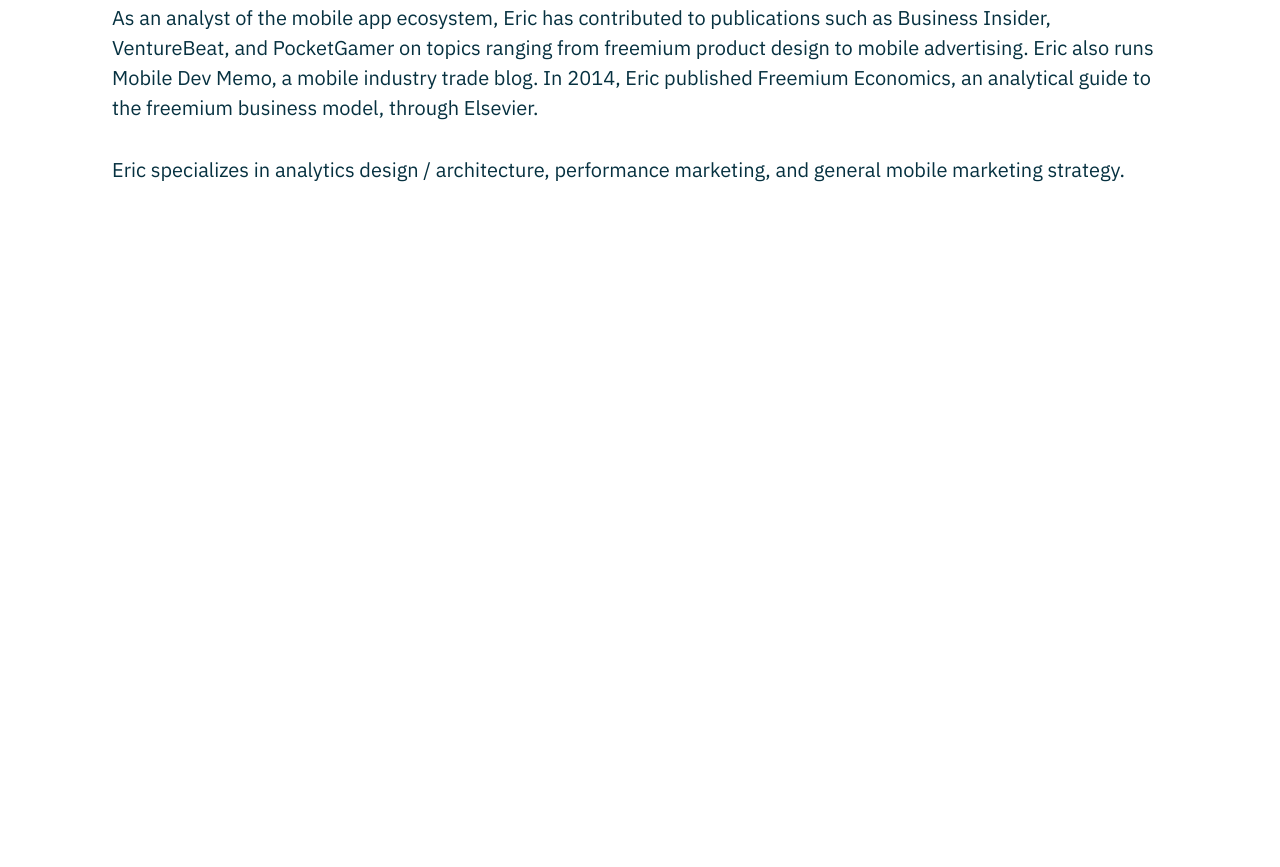
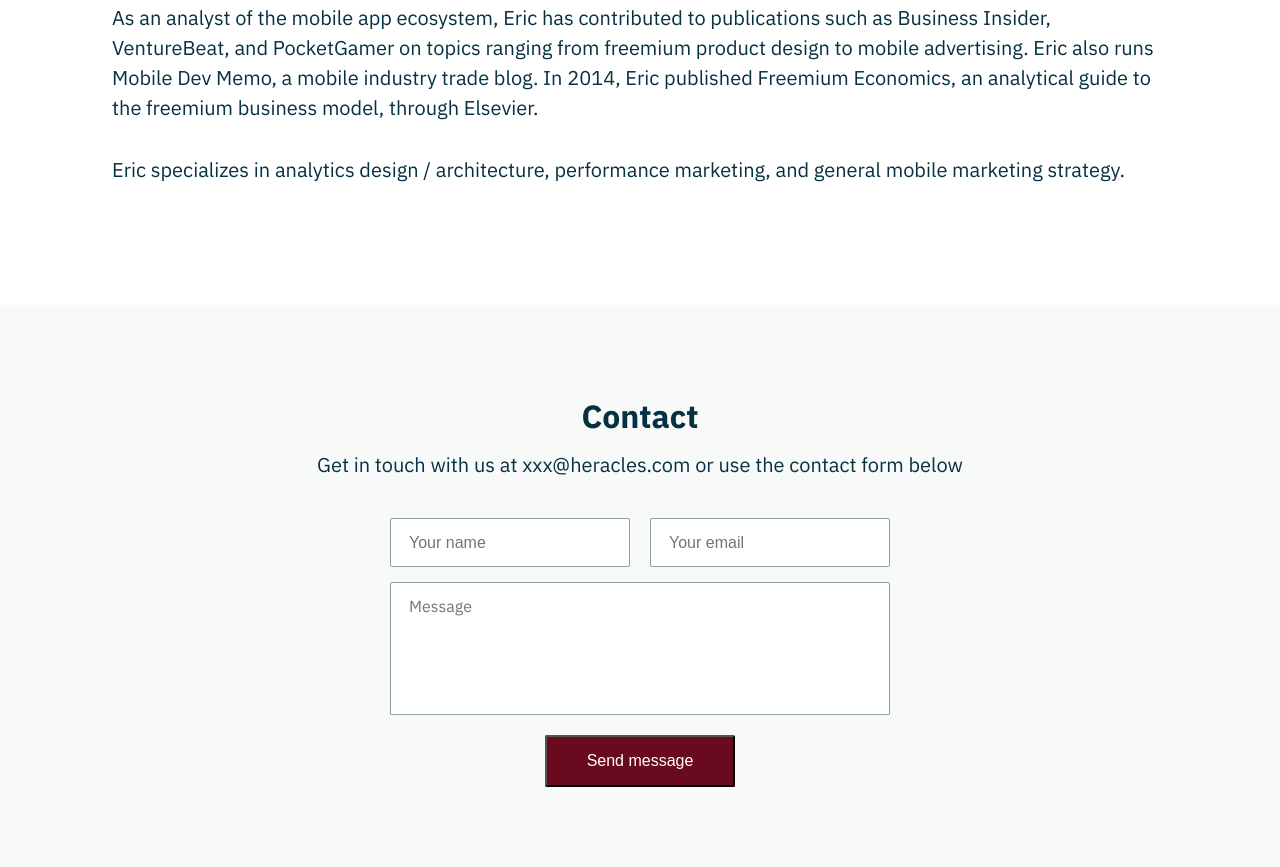
Before and after one commit to hubertstrawa/heracles-website, a website: page index.html in a window 1280 px wide. Shown: the part 3136-4003 px from the top of the page. Before the commit the page ends 3452 px from the top, so only its background shows below. Drawn offline with Linux system fonts and the light colour scheme.

Commit message:
adding a contact section

```diff
--- a/index.html
+++ b/index.html
@@ -153,10 +153,57 @@
               an analytical guide to the freemium business model, through
               Elsevier.
             </p>
-            <p class="mb-medium">
+            <p class="mb-xxl">
               Eric specializes in analytics design / architecture, performance
               marketing, and general mobile marketing strategy.
             </p>
+          </div>
+        </div>
+      </section>
+      <section class="contact">
+        <div class="contact__box">
+          <h2 class="contact__box--header">Contact</h2>
+          <p class="contact__box--text">
+            Get in touch with us at xxx@heracles.com or use the contact form
+            below
+          </p>
+          <div>
+            <form action="#" class="contact__form">
+              <div>
+                <input
+                  type="text"
+                  class="contact__form--input"
+                  placeholder="Your name"
+                  id="name"
+                  required
+                />
+                <label for="name" class="contact__form--label">
+                  Your name
+                </label>
+
+                <input
+                  type="email"
+                  class="contact__form--input"
+                  placeholder="Your email"
+                  id="email"
+                  required
+                />
+                <label for="email" class="contact__form--label">
+                  Your email
+                </label>
+              </div>
+              <textarea
+                id="message"
+                class="contact__form--message"
+                placeholder="Message"
+                cols="30"
+                rows="5"
+                required
+              ></textarea>
+              <label for="message">Message</label>
+
+              <button class="btn contact__form--btn">Send message</button>
+            </form>
           </div>
         </div>
       </section>
--- a/sass/_base.scss
+++ b/sass/_base.scss
@@ -35,7 +35,7 @@
   /* prettier-ignore */
   grid-template-columns: [full-start] 1fr [center-start] repeat(12, [col-start] minmax(min-content, 7.7rem) [col-end]) [center-end] 1fr [full-end];
   grid-column-gap: 1.2rem;
-  grid-template-rows: calc(50.8rem + 8rem) 40rem 40rem min-content 150rem;
+  grid-template-rows: calc(50.8rem + 8rem) 40rem 40rem min-content min-content min-content;
 }
 
 // UTILITIES
@@ -49,6 +49,10 @@
 
 .mb-large {
   margin-bottom: 4.5rem;
+}
+
+.mb-xxl {
+  margin-bottom: 12rem;
 }
 
 .btn {
--- a/sass/_contact.scss
+++ b/sass/_contact.scss
@@ -0,0 +1,131 @@
+.contact {
+  grid-column: full-start / full-end;
+  background-color: $color-bg;
+  display: flex;
+  justify-content: center;
+  //   align-content: center;
+  align-items: center;
+
+  &__box {
+    width: 55%;
+    color: $color-nav;
+    text-align: center;
+    margin-top: 9rem;
+
+    &--header {
+      font-weight: 700;
+      font-size: 3.2rem;
+      line-height: 4.2rem;
+      margin-bottom: 1.5rem;
+    }
+
+    &--text {
+      font-size: 2rem;
+      line-height: 2.6rem;
+    }
+
+    & > div {
+      .contact__form {
+        margin-top: 2rem;
+        color: #8ea2a9;
+        display: flex;
+        // border: 2px solid green;
+        flex-direction: column;
+        margin: 4rem auto 8rem auto;
+        width: 50rem;
+
+        & > div:first-child {
+          justify-content: center;
+          display: flex;
+          //   border: 2px solid brown;
+
+          @media only screen and (max-width: $bp-small) {
+            flex-direction: column;
+            width: 60%;
+            border: 2px solid red;
+          }
+
+          & > :first-child {
+            margin-right: auto;
+          }
+        }
+
+        &--input {
+          //   padding: 1.7rem 5.3rem;
+          padding: 1.3rem 1.8rem;
+          width: 24rem;
+          background: #ffffff;
+          border: 1px solid rgba(30, 69, 83, 0.5);
+          border-radius: 2px;
+          //   margin: 0 1rem 1rem 0;
+          font-size: 1.6rem;
+          line-height: 2.1rem;
+          transition: all 0.3s;
+
+          @media only screen and (max-width: $bp-small) {
+            width: 100%;
+            &:first-child {
+              margin-bottom: 1.5rem;
+            }
+          }
+
+          &:focus {
+            outline: none;
+            box-shadow: 0 1rem 2rem rgba(#000, 0.1);
+            border-bottom: 3px solid #55c57a;
+          }
+
+          &:focus:invalid {
+            border-bottom: 3px solid #fc4f35;
+          }
+        }
+        &--message {
+          resize: none;
+          background: #ffffff;
+          border: 1px solid rgba(30, 69, 83, 0.5);
+          border-radius: 2px;
+          font-family: inherit;
+          font-size: 1.6rem;
+          line-height: 2.1rem;
+          padding: 1.3rem 1.8rem;
+          margin-top: 1.5rem;
+
+          @media only screen and (max-width: $bp-small) {
+            width: 30rem;
+          }
+
+          &:focus {
+            outline: none;
+            box-shadow: 0 1rem 2rem rgba(#000, 0.1);
+            border-bottom: 3px solid #55c57a;
+          }
+
+          &:focus:invalid {
+            border-bottom: 3px solid #fc4f35;
+          }
+        }
+
+        &--btn {
+          margin-top: 2rem;
+          align-self: center;
+          cursor: pointer;
+
+          @media only screen and (max-width: $bp-small) {
+            margin: 3rem 0 0 -19rem;
+          }
+        }
+
+        label {
+          display: none;
+        }
+
+        // & > div:last-child {
+        //   display: flex;
+        //   flex-direction: column;
+        //   width: 90%;
+        //   align-items: center;
+        // }
+      }
+    }
+  }
+}
```
Also changed, not shown: css/style.css.
